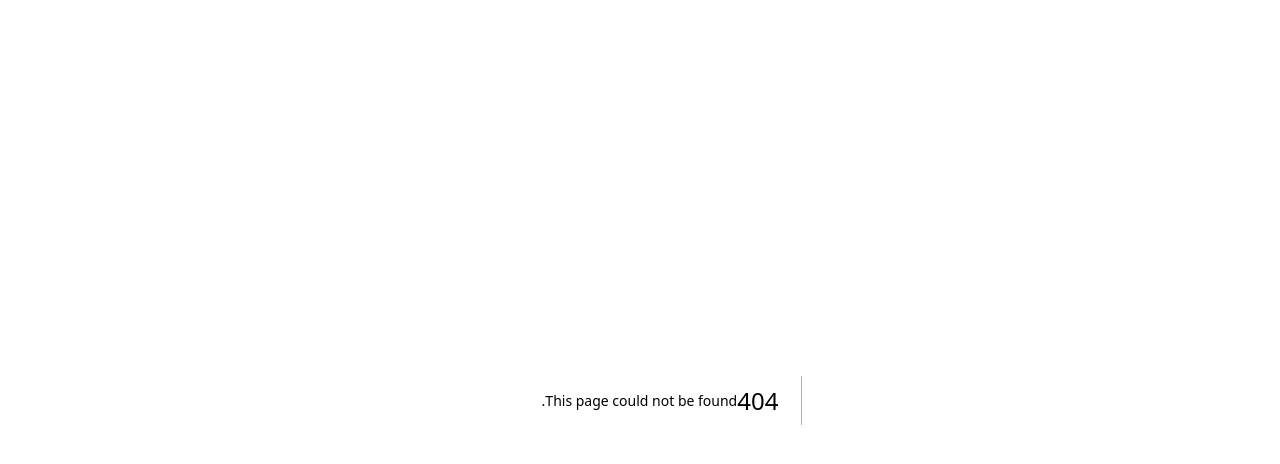
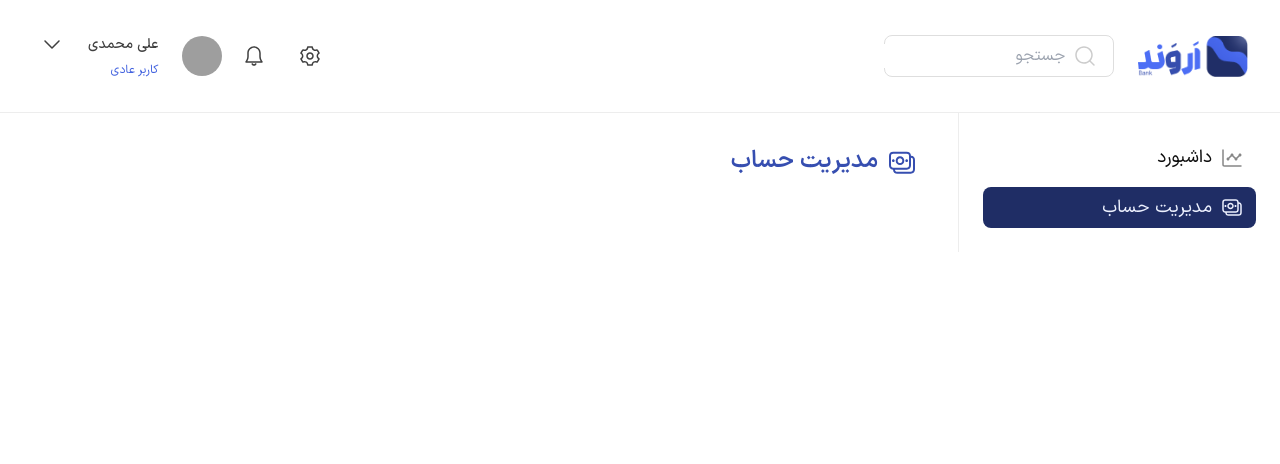
Before and after one commit to amirht-dev/arvand-bank, a Next.js app: page /account-management in a window 1280 px wide. Before the commit this address had no page. Shown: the top 464 px of the page. Built offline with nearby package versions, Linux system fonts and the light colour scheme; grey boxes are pictures that could not be loaded.

Commit message:
initiate account management page

```diff
--- /dev/null
+++ b/src/app/(main)/account-management/page.tsx
@@ -0,0 +1,10 @@
+import { MoneyBills_Outline } from "@/components/atoms/icons/Money&Payment/MoneyBills";
+import PageTitle from "@/components/molecules/PageTitle";
+
+export default function AccountManagementPage() {
+  return (
+    <>
+      <PageTitle icon={<MoneyBills_Outline />} label="مدیریت حساب" />
+    </>
+  );
+}
--- /dev/null
+++ b/src/components/atoms/icons/Money&Payment/MoneyBills.tsx
@@ -0,0 +1,24 @@
+import { SVGIconProps } from "@/types/utils";
+import { forwardRef } from "react";
+
+export const MoneyBills_Outline = forwardRef<SVGSVGElement, SVGIconProps>(
+  ({ fillPath = "currentColor", ...props }, ref) => {
+    return (
+      <svg
+        width="24"
+        height="24"
+        viewBox="0 0 24 24"
+        fill="none"
+        xmlns="http://www.w3.org/2000/svg"
+        {...props}
+        ref={ref}
+      >
+        <path
+          d="M18.733 7.26703C18.646 5.32503 17.513 4.25 15.5 4.25H5.5C3.404 4.25 2.25 5.404 2.25 7.5V14.5C2.25 16.513 3.32503 17.646 5.26703 17.733C5.35403 19.675 6.487 20.75 8.5 20.75H18.5C20.596 20.75 21.75 19.596 21.75 17.5V10.5C21.75 8.487 20.675 7.35403 18.733 7.26703ZM3.75 14.5V7.5C3.75 6.241 4.241 5.75 5.5 5.75H15.5C16.759 5.75 17.25 6.241 17.25 7.5V14.5C17.25 15.759 16.759 16.25 15.5 16.25H5.5C4.241 16.25 3.75 15.759 3.75 14.5ZM20.25 17.5C20.25 18.759 19.76 19.25 18.5 19.25H8.5C7.331 19.25 6.83 18.818 6.763 17.75H15.5C17.596 17.75 18.75 16.596 18.75 14.5V8.763C19.819 8.83 20.25 9.33 20.25 10.5V17.5ZM5.5 12C4.948 12 4.5 11.552 4.5 11C4.5 10.448 4.948 10 5.5 10C6.052 10 6.5 10.448 6.5 11C6.5 11.552 6.052 12 5.5 12ZM14.5 11C14.5 10.448 14.948 10 15.5 10C16.052 10 16.5 10.448 16.5 11C16.5 11.552 16.052 12 15.5 12C14.948 12 14.5 11.552 14.5 11ZM10.5 14.25C12.292 14.25 13.75 12.792 13.75 11C13.75 9.208 12.292 7.75 10.5 7.75C8.708 7.75 7.25 9.208 7.25 11C7.25 12.792 8.708 14.25 10.5 14.25ZM10.5 9.25C11.465 9.25 12.25 10.035 12.25 11C12.25 11.965 11.465 12.75 10.5 12.75C9.535 12.75 8.75 11.965 8.75 11C8.75 10.035 9.535 9.25 10.5 9.25Z"
+          fill={fillPath}
+        />
+      </svg>
+    );
+  },
+);
+MoneyBills_Outline.displayName = "MoneyBills_Outline";
--- a/src/constants/index.ts
+++ b/src/constants/index.ts
@@ -1,4 +1,5 @@
 import { ChartLineDots_Outline } from "@/components/atoms/icons/Charts&Diagram/ChartLineDots";
+import { MoneyBills_Outline } from "@/components/atoms/icons/Money&Payment/MoneyBills";
 
 export const sidebarMenu = {
   dashboard: {
@@ -6,4 +7,9 @@ export const sidebarMenu = {
     href: "/dashboard",
     icon: ChartLineDots_Outline,
   },
+  accountManagement: {
+    label: "مدیریت حساب",
+    href: "/account-management",
+    icon: MoneyBills_Outline,
+  },
 };
```
Also changed, not shown: 1 other file (tests, documents, lock files or other folders).
